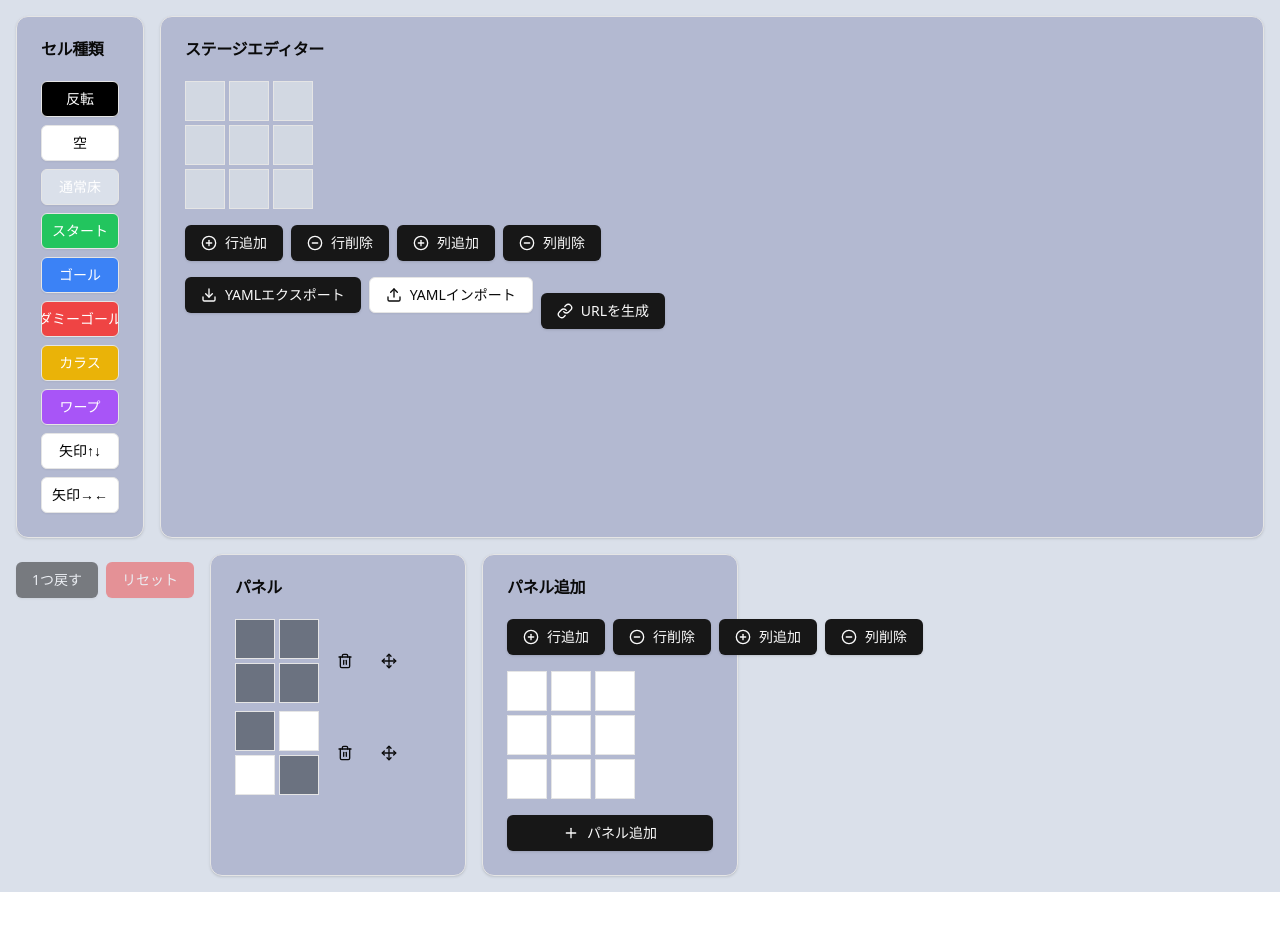
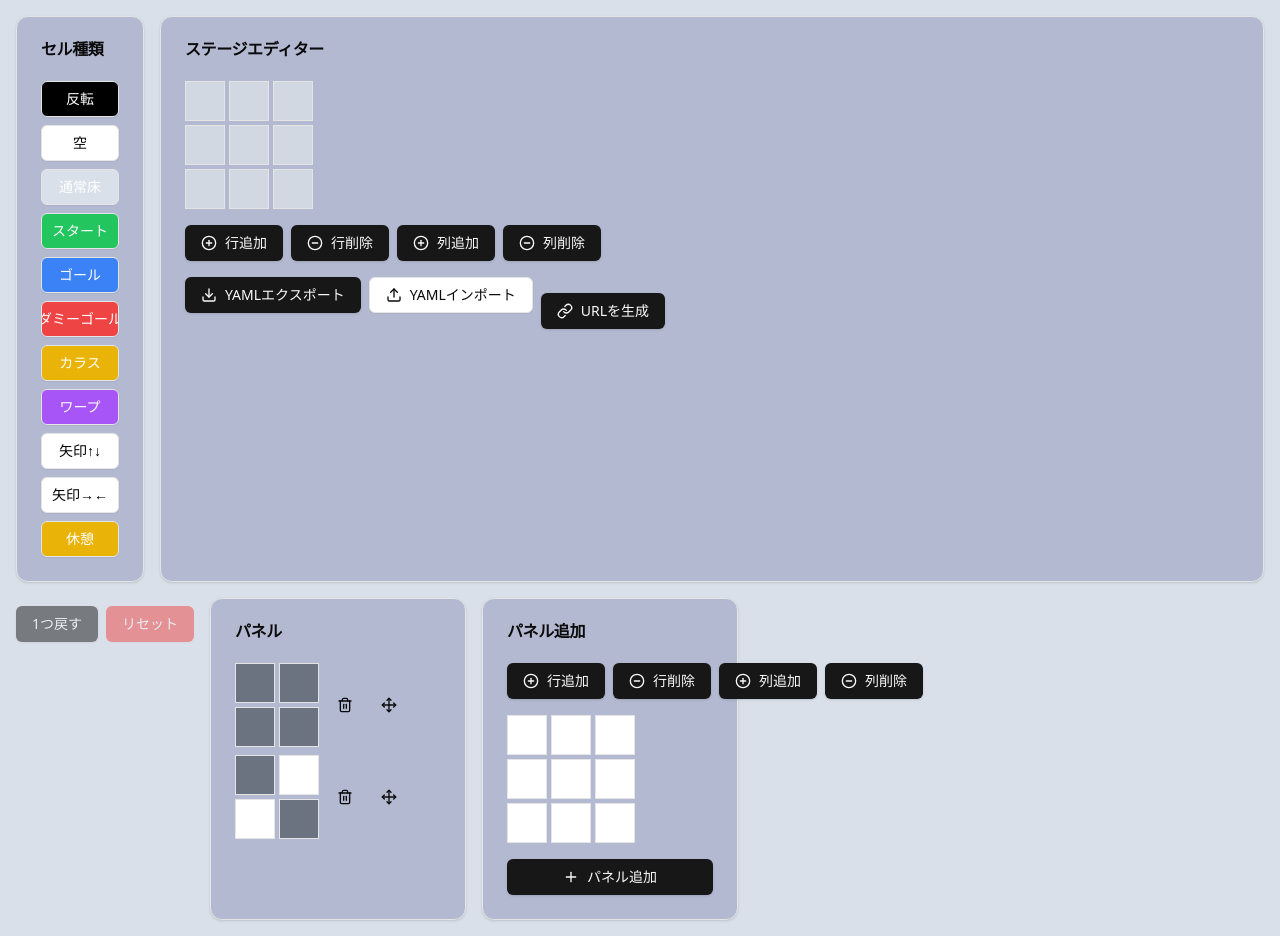
Before and after one commit to Suke-H/kiro_stage_editor, a React (Vite) app in the folder frontend/: page / in a window 1280 px wide. Before the commit the page ends 892 px from the top, so only its background shows below. Built offline with nearby package versions, Linux system fonts and the light colour scheme; no server answers.

Commit message:
:chair: feat: #33 休憩マスを追加
close #33

```diff
--- a/frontend/src/constants/cell-types.ts
+++ b/frontend/src/constants/cell-types.ts
@@ -129,6 +129,14 @@ export const CELL_DEFINITIONS: Record<string, CellDefinition> = {
       picture: 'arrow-left.png'
     }
   },
+  Rest: {
+    label: '休憩',
+    color: 'bg-yellow-500',
+    neutral: {
+      code: 'r',
+      picture: 'rest.png'
+    }
+  },
 } as const;
 
 export type CellDefinitions = keyof typeof CELL_DEFINITIONS;
```
Also changed, not shown: frontend/public/cells/rest.png (added).
